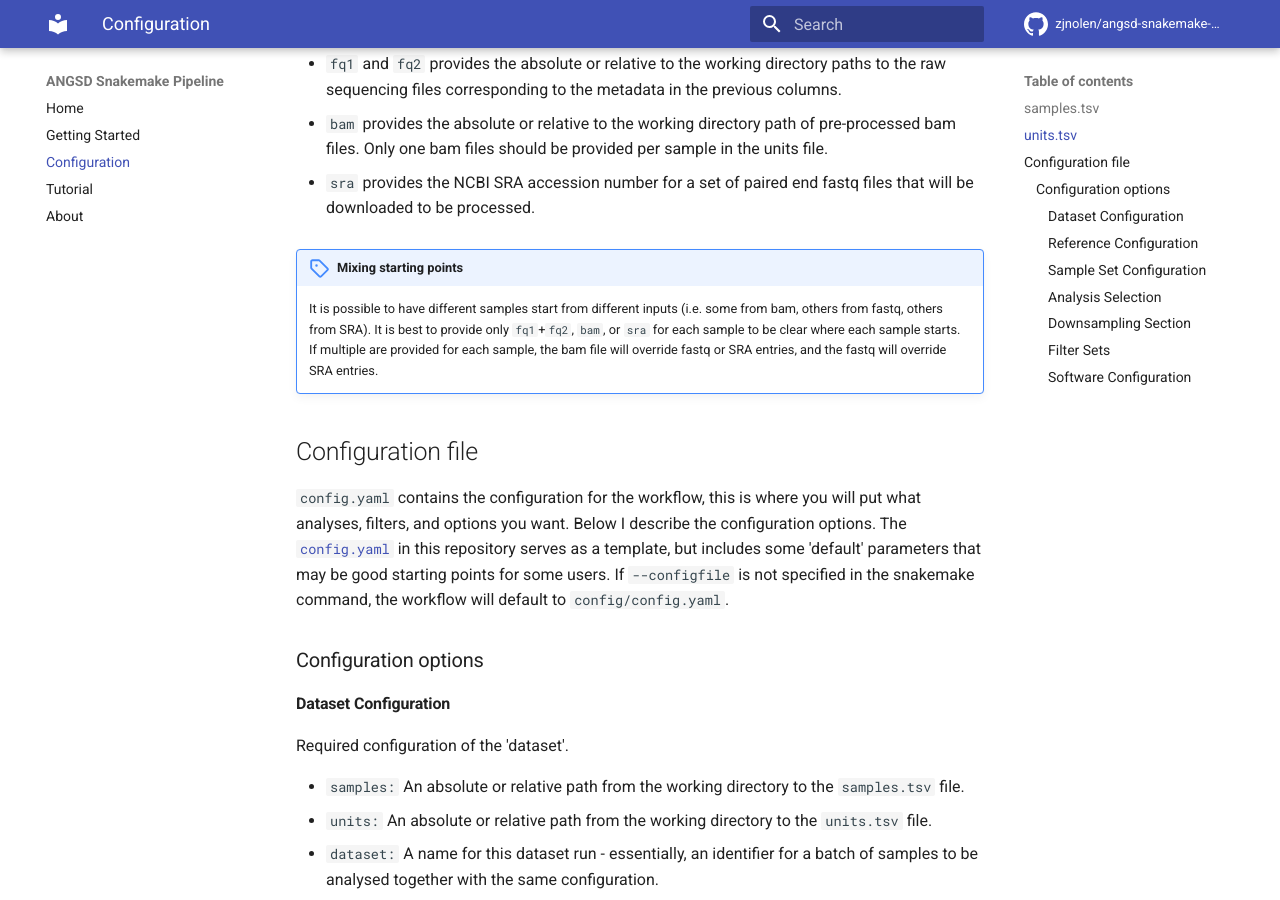
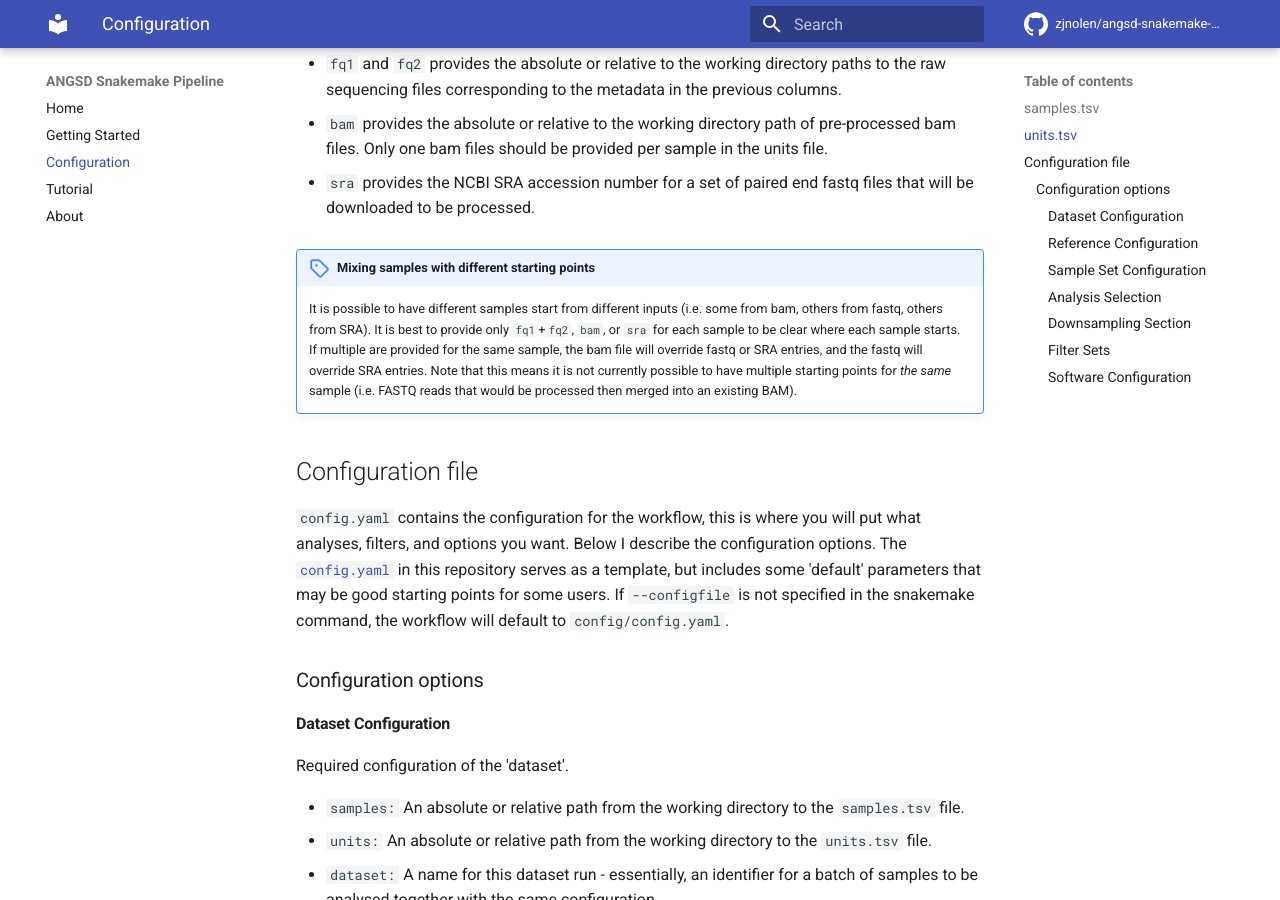
Before and after one commit to zjnolen/PopGLen, an MkDocs documentation site: the page built from docs/config.md, in a window 1280 px wide and 900 px high, scrolled down 1517 px. Built offline with MkDocs 1.6.1 and Material for MkDocs 9.7.7, drawn with Linux system fonts in a browser that asks for light colours; comment, search, counter and statistics services are not loaded; the version menu is left out.

Commit message:
Clarify multiple starting points in docs

```diff
--- a/docs/config.md
+++ b/docs/config.md
@@ -83,13 +83,15 @@ the units file.
 - `sra` provides the NCBI SRA accession number for a set of paired end fastq
 files that will be downloaded to be processed.
 
-!!! note "Mixing starting points"
-
+!!! note "Mixing samples with different starting points"
     It is possible to have different samples start from different inputs (i.e.
     some from bam, others from fastq, others from SRA). It is best to provide
     only `fq1`+`fq2`, `bam`, or `sra` for each sample to be clear where each
-    sample starts. If multiple are provided for each sample, the bam file will
-    override fastq or SRA entries, and the fastq will override SRA entries.
+    sample starts. If multiple are provided for the same sample, the bam file
+    will override fastq or SRA entries, and the fastq will override SRA
+    entries. Note that this means it is not currently possible to have multiple
+    starting points for *the same* sample (i.e. FASTQ reads that would be
+    processed then merged into an existing BAM).
 
 ## Configuration file
 
```
